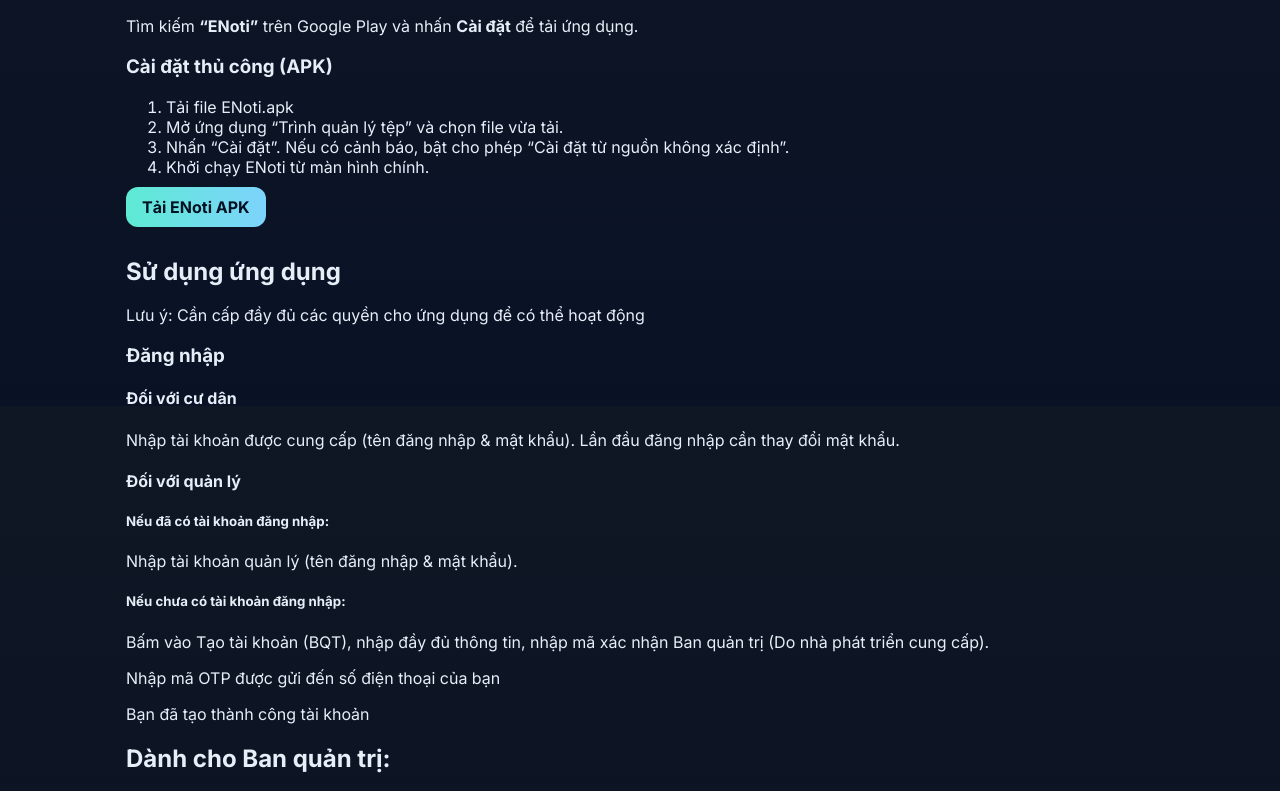
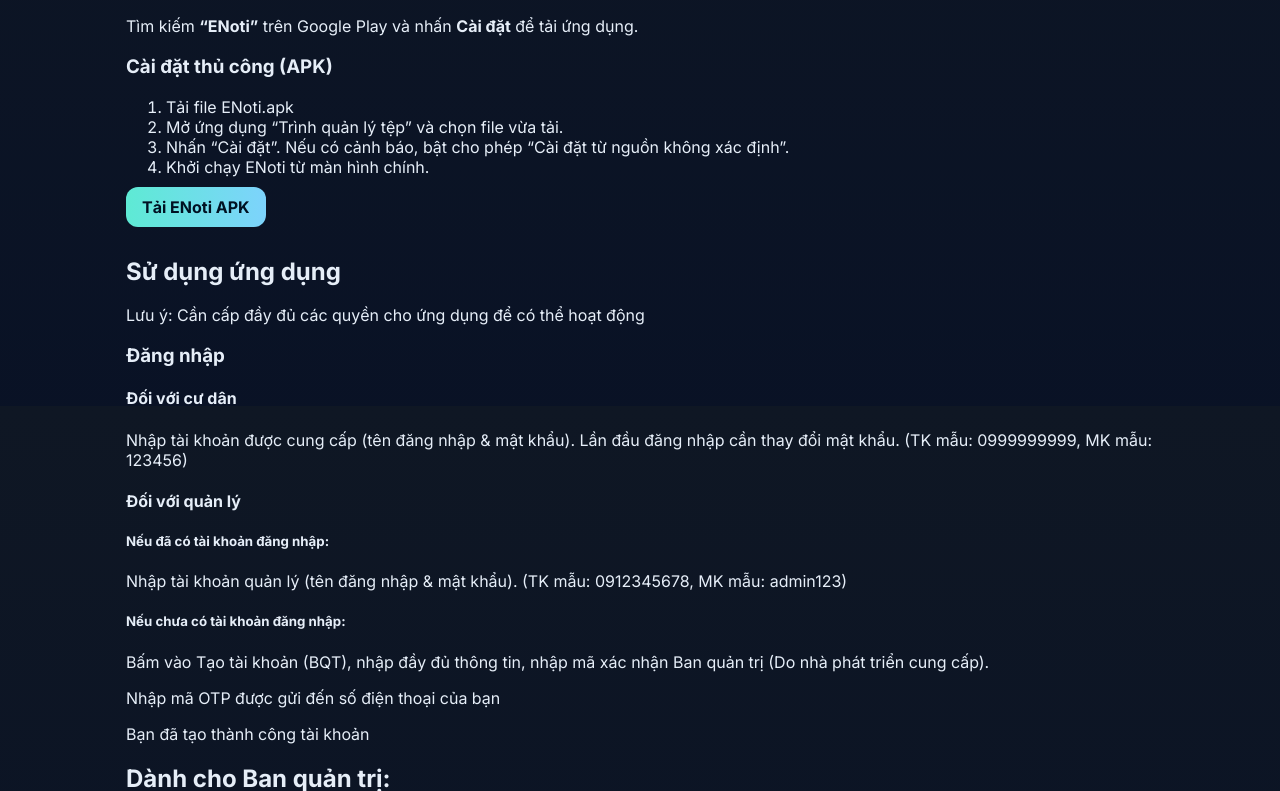
Before and after one commit to scarlett1712/IT3180_2025I_SE-04, a website: page landing/guide.html in a window 1280 px wide. Shown: the part 394-1185 px from the top of the page. Drawn offline with Linux system fonts and the light colour scheme.

Commit message:
docs: Add sample credentials to login guide
Adds example usernames and passwords for both resident and admin roles to the `guide.html` page to facilitate testing and demonstration.

```diff
--- a/landing/guide.html
+++ b/landing/guide.html
@@ -69,13 +69,13 @@
 
             <h4>Đối với cư dân</h4>
 
-            <p>Nhập tài khoản được cung cấp (tên đăng nhập & mật khẩu). Lần đầu đăng nhập cần thay đổi mật khẩu.</p>
+            <p>Nhập tài khoản được cung cấp (tên đăng nhập & mật khẩu). Lần đầu đăng nhập cần thay đổi mật khẩu. (TK mẫu: 0999999999, MK mẫu: 123456)</p>
 
             <h4>Đối với quản lý</h4>
 
             <h5>Nếu đã có tài khoản đăng nhập:</h5>
 
-            <p>Nhập tài khoản quản lý (tên đăng nhập & mật khẩu).</p>
+            <p>Nhập tài khoản quản lý (tên đăng nhập & mật khẩu). (TK mẫu: 0912345678, MK mẫu: admin123)</p>
 
             <h5>Nếu chưa có tài khoản đăng nhập:</h5>
 
```
